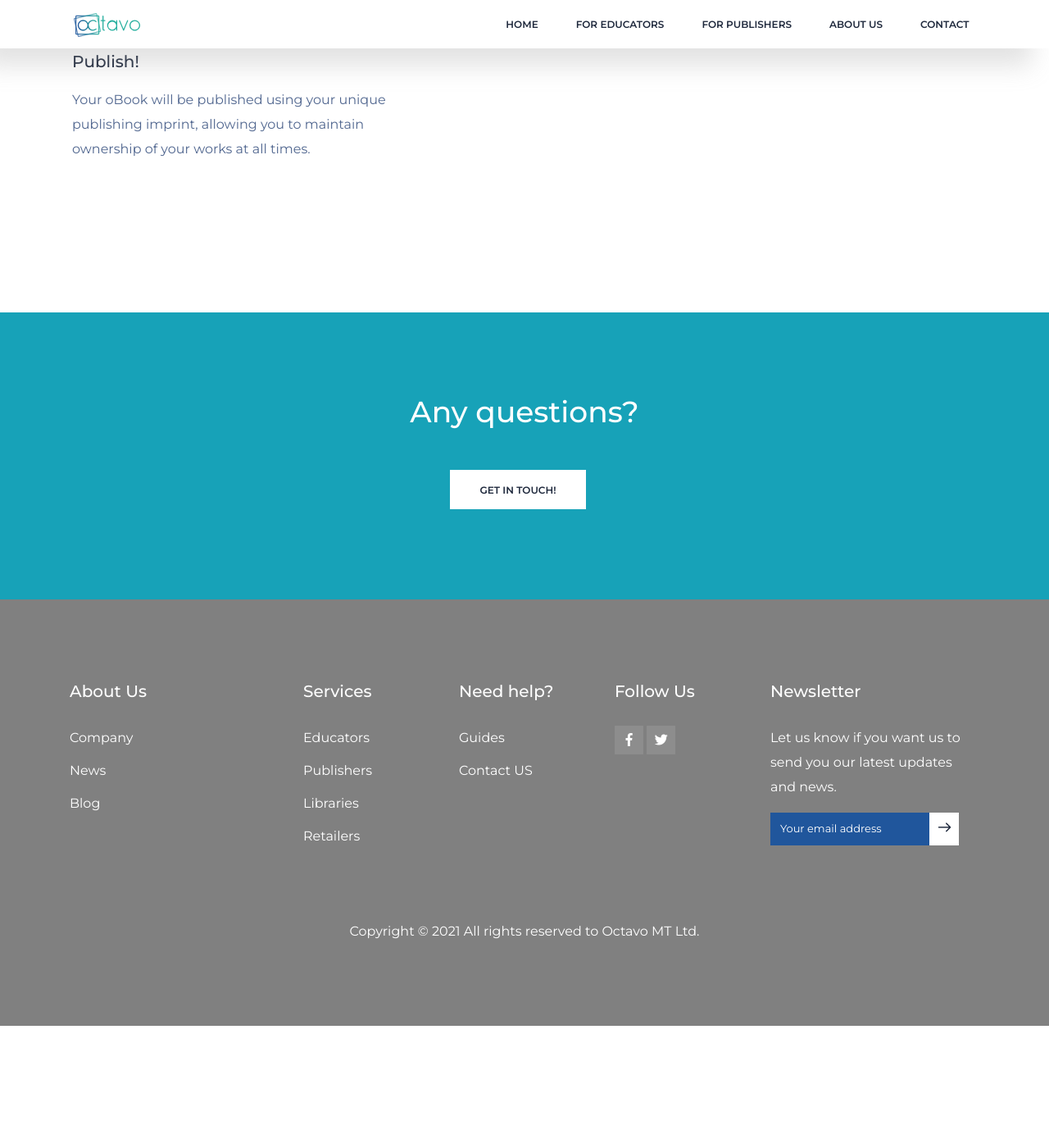
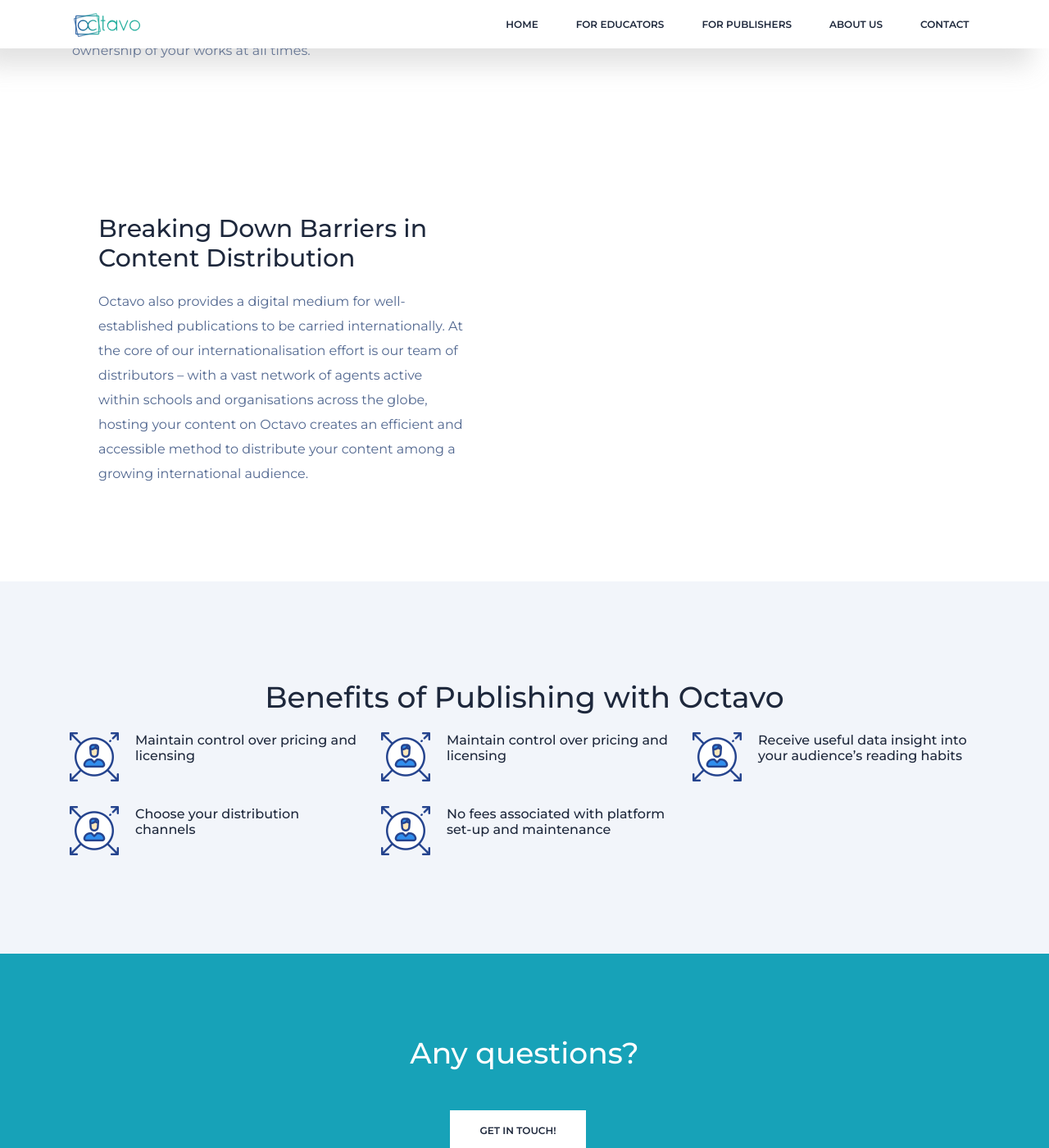
Before and after one commit to jurgencalleja/octavo.education, a Jekyll site: the page built from publishers.html, in a window 1280 px wide and 1400 px high, scrolled down 1997 px. Shown: the whole window at 82% size. Built offline with Jekyll 4.4.1, drawn with Linux system fonts in a browser that asks for light colours; before the commit the page ends 3248 px from its top, so only the background shows below that.

Commit message:
updated for publishers page

```diff
--- /dev/null
+++ b/_includes/hero/product_content_breakingdownbarriers.html
@@ -0,0 +1,23 @@
+
+    <!-- Start hero-section -->
+
+        <div class="container pt-40">
+            <div class="row align-items-center justyify-content-between">
+                <div class="col-lg-6 about-left">
+                    <h2>
+                        Breaking Down Barriers in Content Distribution
+                    </h2>
+                    <p class="pt-20 pb-20 ">
+                        Octavo also provides a digital medium for well-established publications to be carried internationally. At the core of our internationalisation effort is our team of distributors – with a vast network of agents active within schools and organisations across the globe, hosting your content on Octavo creates an efficient and accessible method to distribute your content among a growing international audience.
+                    </p>
+                </div>
+<!--
+                <div class="col-lg-6 col-md-6 text-center">
+                    <img class="img-fluid" src={{ site.hero_product_image }} alt="">
+                </div>
+    -->
+            </div>
+        </div>
+
+    </section>
+    <!-- End hero-section -->
--- /dev/null
+++ b/_includes/section/benefits_octavo_publishing.html
@@ -0,0 +1,80 @@
+    <!-- Start stat-section -->
+    <section class="stat-section section-gap aquablue-bg">
+        <div class="container">
+            <div class="row justify-content-center section-title-wrap">
+                <div class="col-lg-12">
+                    <h1>Benefits of Publishing with Octavo</h1>
+                </div>
+                </div>
+                    <div class="row ex-porcess-wrap">
+                        <div class="col-lg-4">
+                            <div class="single-ex-process d-flex flex-row">
+                                <div class="icon">
+                                    <img src="{{ 'img/stat/s5.png' | relative_url }}" alt="">
+                                </div>
+                                <div class="desc ml-20">
+                                    <h5>Maintain control over pricing and licensing</h5>
+                                </div>
+                            </div>
+                        </div>
+                        <div class="col-lg-4">
+                            <div class="single-ex-process d-flex flex-row">
+                                <div class="icon">
+                                    <img src="{{ 'img/stat/s5.png' | relative_url }}" alt="">
+                                </div>
+                                <div class="desc ml-20">
+                                    <h5>Maintain control over pricing and licensing</h5>                                </h5>
+                                </div>
+                            </div>
+                        </div>
+                        <div class="col-lg-4">
+                            <div class="single-ex-process d-flex flex-row">
+                                <div class="icon">
+                                    <img src="{{ 'img/stat/s5.png' | relative_url }}" alt="">
+                                </div>
+                                <div class="desc ml-20">
+                                    <h5>Receive useful data insight into your audience’s reading habits</h5>
+                                </div>
+                            </div>
+                        </div>
+                    </div>
+
+                    <div class="row ex-porcess-wrap mt-30">
+                        <div class="col-lg-4">
+                            <div class="single-ex-process d-flex flex-row">
+                                <div class="icon">
+                                    <img src="{{ 'img/stat/s5.png' | relative_url }}" alt="">
+                                </div>
+                                <div class="desc ml-20">
+                                    <h5>Choose your distribution channels</h5>
+                                </div>
+                            </div>
+                        </div>
+                        <div class="col-lg-4">
+                            <div class="single-ex-process d-flex flex-row">
+                                <div class="icon">
+                                    <img src="{{ 'img/stat/s5.png' | relative_url }}" alt="">
+                                </div>
+                                <div class="desc ml-20">
+                                    <h5>No fees associated with platform set-up and maintenance</h5>
+                                </div>
+                            </div>
+                        </div>
+                        <!--
+                        <div class="col-lg-4">
+                            <div class="single-ex-process d-flex flex-row">
+                                <div class="icon">
+                                    <img src="{{ 'img/stat/s5.png' | relative_url }}" alt="">
+                                </div>
+                                <div class="desc ml-20">
+                                    <h5>Maintain control over pricing and licensing</h5>
+                                </div>
+                            </div>
+                        </div>
+                        -->
+                    </div>
+                </div>
+            </div>
+        </div>
+    </section>
+    <!-- End stat-section -->
--- a/_includes/section/self-publish.html
+++ b/_includes/section/self-publish.html
@@ -1,7 +1,7 @@
 
     <!-- End marketing-section -->
         <!-- Start unique-feature Area -->
-        <section class="unique-feature-area section-gap">
+        <section class="unique-feature-area">
             <div class="container-fluid">
                 <div class="row justify-content-center section-title-wrap">
                     <div class="col-lg-12">
--- a/publishers.html
+++ b/publishers.html
@@ -7,4 +7,8 @@
 
     {% include section/self-publish.html %}
 
+    {% include hero/product_content_breakingdownbarriers.html %}
+
+    {% include section/benefits_octavo_publishing.html %}
+
     {% include section/cta2.html %}
```
